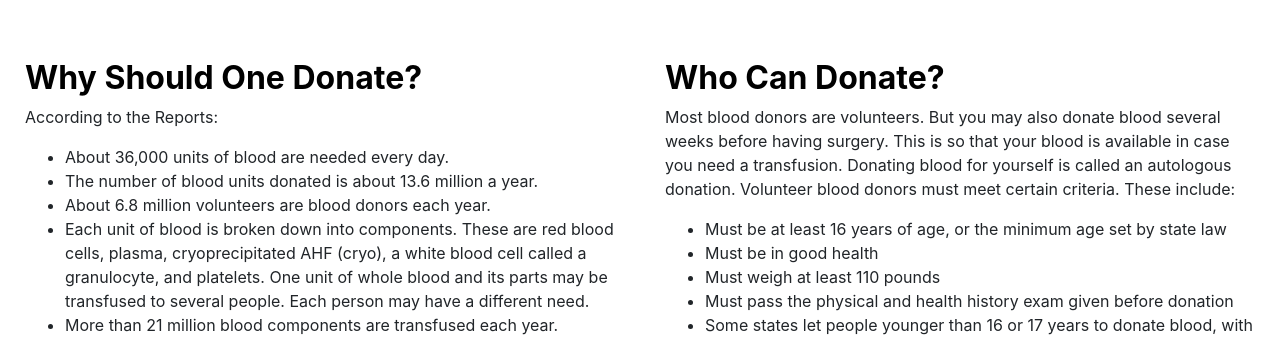
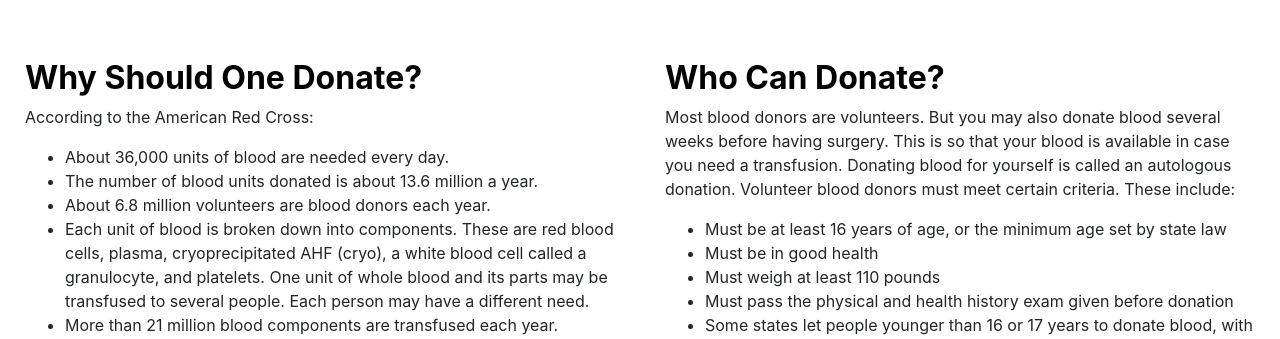
Before and after one commit to sanal-99/sanal-99-x21125775_FinalProject_DevOps, a Django app: page / in a window 1280 px wide. Shown: the part 265-604 px from the top of the page. Run offline with Django 3.2, Linux system fonts and the light colour scheme; data comes from the database, SQL or seed files in the repository; some libraries are stand-ins or nearby versions.

Commit message:
Update donor_home.html

```diff
--- a/template/donor_home.html
+++ b/template/donor_home.html
@@ -8,7 +8,7 @@
     <!--Discription -->
     <div class="post_dec float-left">
         <h2 class="font-weight-bold">Why Should One Donate?</h2>
-        <p class="text-break">According to the Reports:
+        <p class="text-break">According to the American Red Cross:
           <ul>
             <li>About 36,000 units of blood are needed every day.</li>
 
```
